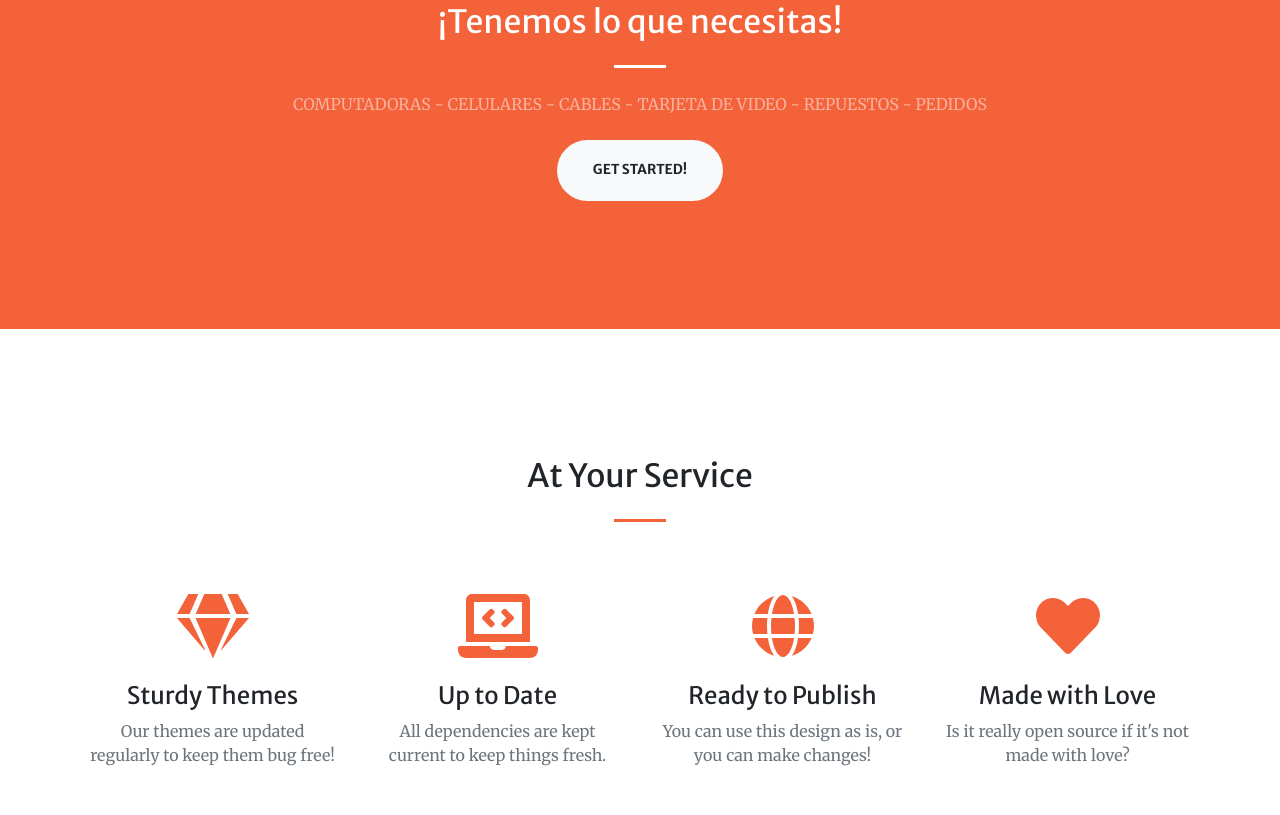
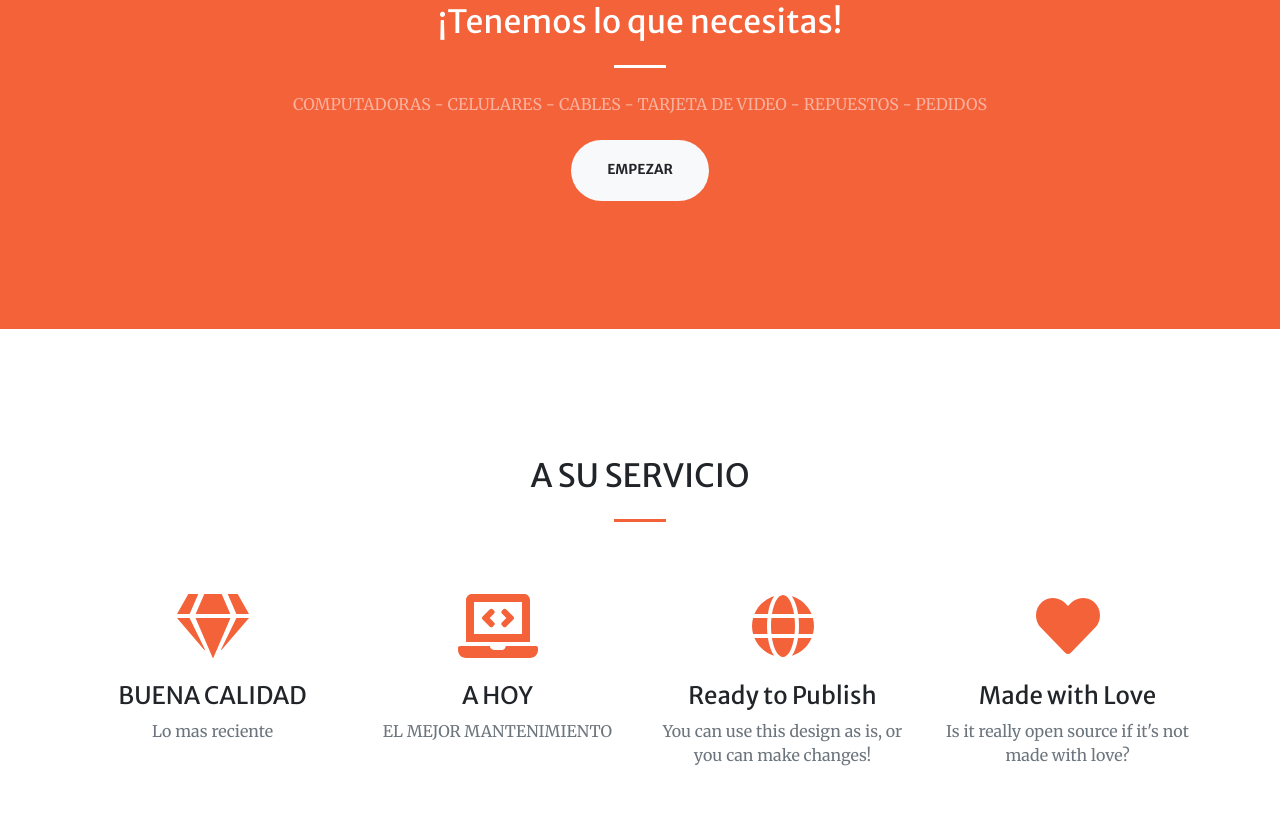
Before and after one commit to FTAB50868/INFORMACIOM, a plain HTML site: page index.html in a window 1280 px wide. Shown: the part 925-1740 px from the top of the page. Drawn offline with nearby package versions, Linux system fonts and the light colour scheme.

Commit message:
Update index.html

```diff
--- a/index.html
+++ b/index.html
@@ -56,7 +56,7 @@
                         <h2 class="text-white mt-0">¡Tenemos lo que necesitas!</h2>
                         <hr class="divider light my-4" />
                         <p class="text-white-50 mb-4">COMPUTADORAS - CELULARES - CABLES - TARJETA DE VIDEO - REPUESTOS - PEDIDOS</p>
-                        <a class="btn btn-light btn-xl js-scroll-trigger" href="#services">Get Started!</a>
+                        <a class="btn btn-light btn-xl js-scroll-trigger" href="#services">EMPEZAR</a>
                     </div>
                 </div>
             </div>
@@ -64,21 +64,21 @@
         <!-- Services-->
         <section class="page-section" id="services">
             <div class="container">
-                <h2 class="text-center mt-0">At Your Service</h2>
+                <h2 class="text-center mt-0">A SU SERVICIO</h2>
                 <hr class="divider my-4" />
                 <div class="row">
                     <div class="col-lg-3 col-md-6 text-center">
                         <div class="mt-5">
                             <i class="fas fa-4x fa-gem text-primary mb-4"></i>
-                            <h3 class="h4 mb-2">Sturdy Themes</h3>
-                            <p class="text-muted mb-0">Our themes are updated regularly to keep them bug free!</p>
+                            <h3 class="h4 mb-2">BUENA CALIDAD</h3>
+                            <p class="text-muted mb-0">Lo mas reciente</p>
                         </div>
                     </div>
                     <div class="col-lg-3 col-md-6 text-center">
                         <div class="mt-5">
                             <i class="fas fa-4x fa-laptop-code text-primary mb-4"></i>
-                            <h3 class="h4 mb-2">Up to Date</h3>
-                            <p class="text-muted mb-0">All dependencies are kept current to keep things fresh.</p>
+                            <h3 class="h4 mb-2">A HOY</h3>
+                            <p class="text-muted mb-0">EL MEJOR MANTENIMIENTO</p>
                         </div>
                     </div>
                     <div class="col-lg-3 col-md-6 text-center">
```
